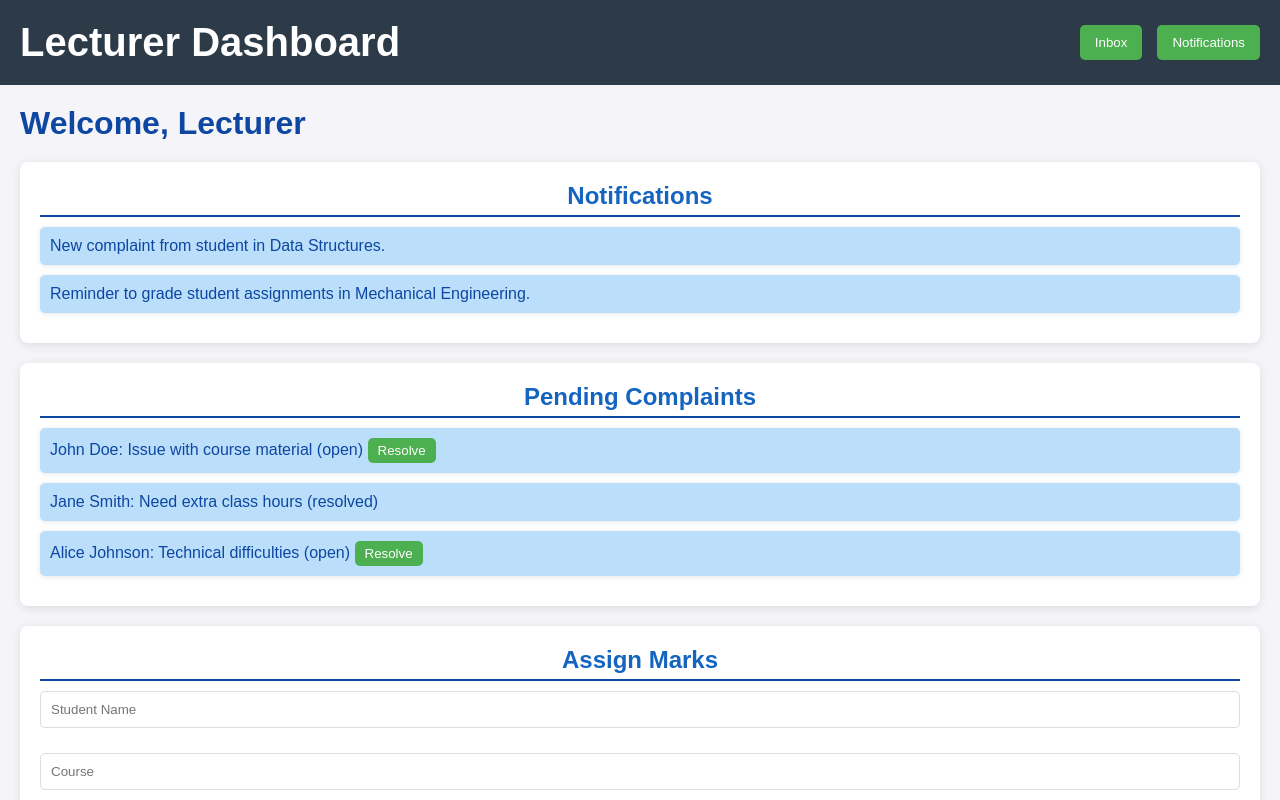
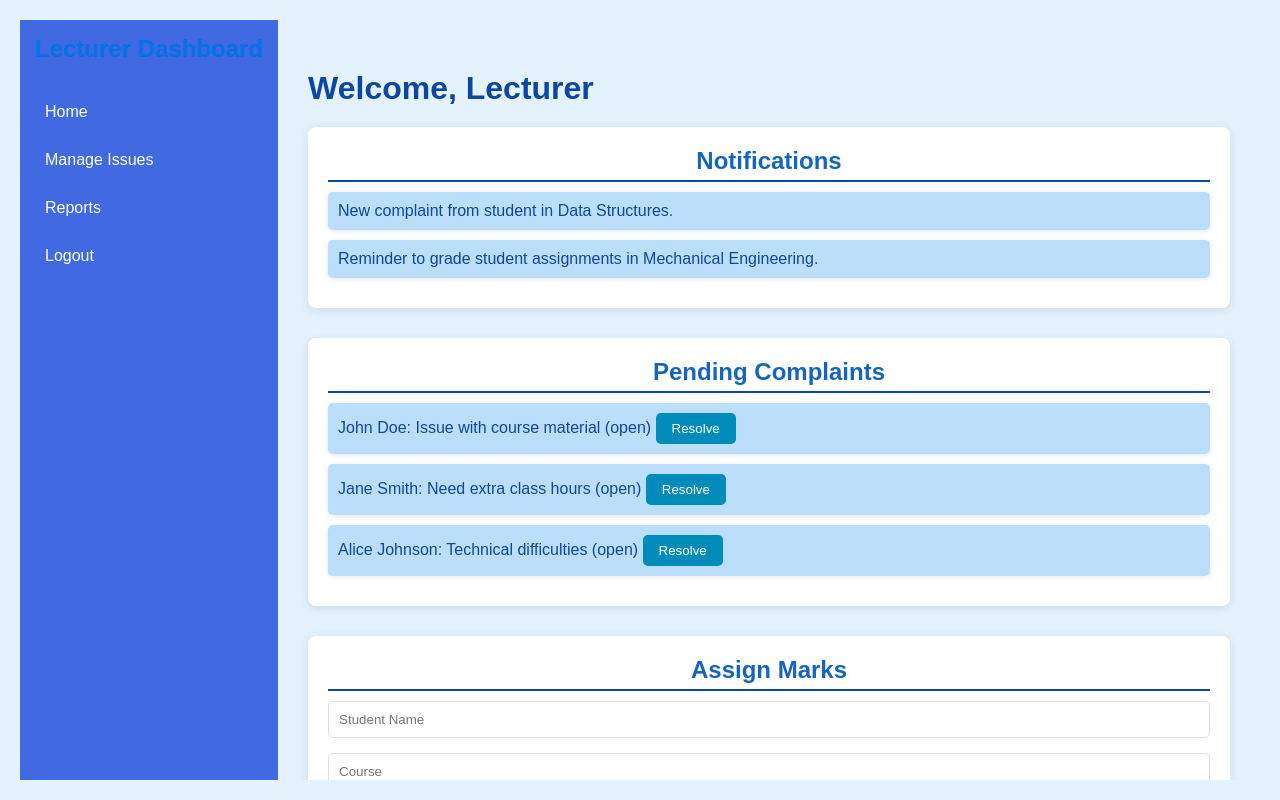
Before and after one commit to ArnoldPeterMukasa/AITS_GROUP_G, a React (Vite) app in the folder FRONTEND/: page /LecturerDashboard in a window 1280 px wide. Built offline with nearby package versions, Linux system fonts and the light colour scheme.

Commit message:
added a navbar in the lecturer dashboard

```diff
--- a/FRONTEND/src/components/LecturerDashboard.css
+++ b/FRONTEND/src/components/LecturerDashboard.css
@@ -1,76 +1,58 @@
+/* Basic Styles */
 .dashboard-container {
-    display: flex;
-    flex-direction: column;
-    height: 100vh;
+    font-family: Arial, sans-serif;
+    padding: 20px;
   }
 
-.dashboard-header {
-    background-color: #2d3b48;
+  .navbar {
+    display: flex;
+    flex-direction: column; /* Align items vertically */
+    align-items: flex-start;
+    background-color: royalblue; /* Royal Blue Background */
+    padding: 15px;
     color: white;
-    padding: 20px;
-    display: flex;
-    justify-content: space-between;
-    align-items: center;
   }
 
-.dashboard-header h1 {
-    margin: 0;
+  .navbar-title {
+    font-size: 24px;
+    margin-bottom: 20px; /* Space between title and buttons */
   }
 
-.header-actions {
-    display: flex;
-    gap: 15px;
+  .navbar-links {
+    list-style: none;
+    padding: 0;
   }
 
-.header-button {
-    padding: 10px 15px;
-    background-color: #4CAF50;
+  .navbar-links li {
+    margin: 10px 0; /* Space between navbar items */
+  }
+
+  .navbar-links button {
+    background-color: royalblue; /* Same color as navbar */
     color: white;
     border: none;
+    padding: 10px;
+    width: 200px;
+    text-align: left; /* Align text to the left */
     cursor: pointer;
+    font-size: 16px;
   }
 
-.header-button:hover {
-    background-color: #45a049;
+  .navbar-links button:hover {
+    background-color: #4169e1; /* Darker blue on hover */
   }
 
+  /* Content */
   .content {
-    flex: 1;
-    padding: 20px;
-    background-color: #f4f4f9;
+    margin-top: 20px;
   }
 
-.content h1 {
-    margin-top: 0;
+  h1, h2, h3 {
+    font-size: 22px;
   }
 
   .section {
-    margin-bottom: 20px;
-}
-
-section h2 {
-    margin-bottom: 10px;
-}
-
-form input {
-    margin-bottom: 10px;
-    padding: 10px;
-    width: 100%;
-    border: 1px solid #ddd;
-    border-radius: 5px;
-}
-
-form button {
-    padding: 10px 15px;
-    background-color: #4CAF50;
-    color: white;
-    border: none;
-    cursor: pointer;
-    border-radius: 5px;
-}
-
-form button:hover {
-    background-color: #45a049;
+    margin-bottom: 30px;
   }
 
   ul {
@@ -79,36 +61,48 @@ ul {
   }
 
   ul li {
-    padding: 8px;
-    background-color: #fff;
-    margin-bottom: 10px;
-    border-radius: 5px;
-    box-shadow: 0 2px 4px rgba(0, 0, 0, 0.1);
+    margin: 10px 0;
   }
 
-ul li button {
-    background-color: #4CAF50;
+  button {
+    background-color: #008CBA;
     color: white;
+    padding: 8px 16px;
     border: none;
-    padding: 5px 10px;
     cursor: pointer;
   }
 
-ul li button:hover {
-    background-color: #45a049;
+  button:hover {
+    background-color: #007B9A;
   }
 
   /* Responsive Design */
   @media (max-width: 768px) {
-    .content {
-        padding: 15px;
+    .navbar {
+      flex-direction: column;
+      align-items: flex-start;
     }
 
-    form input {
+    .navbar-links {
+      flex-direction: column;
+      gap: 10px;
+    }
+
+    .navbar-links button {
       width: 100%;
     }
 
-    .header-actions {
-        display: none;
+    .content {
+      margin-top: 15px;
+    }
+
+    h1, h2, h3 {
+      font-size: 20px;
+    }
+
+    input[type="text"], input[type="number"] {
+      width: 100%;
+      padding: 10px;
+      margin: 5px 0;
     }
   }
--- a/FRONTEND/src/components/LecturerDashboard.jsx
+++ b/FRONTEND/src/components/LecturerDashboard.jsx
@@ -1,9 +1,10 @@
 import React, { useState, useEffect } from "react";
-import { useLocation } from "react-router-dom";
+import { useLocation, useNavigate } from "react-router-dom";
 import "./LecturerDashboard.css";
 
 function LecturerDashboard() {
   const location = useLocation();
+  const navigate = useNavigate();
   const { user } = location.state || {};
 
   const [complaints, setComplaints] = useState([]);
@@ -17,7 +18,7 @@ function LecturerDashboard() {
     // Simulating fetching complaints data and marks assigned
     setComplaints([
       { id: 1, student: "John Doe", complaint: "Issue with course material", status: "open" },
-            { id: 2, student: "Jane Smith", complaint: "Need extra class hours", status: "resolved" },
+      { id: 2, student: "Jane Smith", complaint: "Need extra class hours", status: "open" },
       { id: 3, student: "Alice Johnson", complaint: "Technical difficulties", status: "open" },
     ]);
 
@@ -29,10 +30,12 @@ function LecturerDashboard() {
 
   const handleResolveComplaint = (complaintId) => {
     setComplaints((prevComplaints) =>
-            prevComplaints.map((complaint) =>
-                complaint.id === complaintId ? { ...complaint, status: "resolved" } : complaint
-            )
+      prevComplaints.filter((complaint) => complaint.id !== complaintId) // Remove the resolved complaint
     );
+    setNotifications((prevNotifications) => [
+      ...prevNotifications,
+      `Complaint by student ${complaintId} has been resolved.`,
+    ]);
   };
 
   const handleAssignMarks = (studentName, course, marks) => {
@@ -40,17 +43,27 @@ function LecturerDashboard() {
       ...prevMarks,
       { student: studentName, course, marks: parseInt(marks) },
     ]);
+    setNotifications((prevNotifications) => [
+      ...prevNotifications,
+      `Marks assigned to ${studentName} in ${course}.`,
+    ]);
+  };
+
+  const handleLogout = () => {
+    navigate("/login"); // Navigate to the login page when logged out
   };
 
   return (
     <div className="dashboard-container">
-            {/* Header Section */}
-            <nav className="dashboard-header">
-                <h1>Lecturer Dashboard</h1>
-                <div className="header-actions">
-                    <button className="header-button">Inbox</button>
-                    <button className="header-button">Notifications</button>
-                </div>
+      {/* Navbar Section */}
+      <nav className="navbar">
+        <h2 className="navbar-title">Lecturer Dashboard</h2>
+        <ul className="navbar-links">
+          <li><button onClick={() => navigate("/home")}>Home</button></li>
+          <li><button onClick={() => navigate("/manage-issues")}>Manage Issues</button></li>
+          <li><button onClick={() => navigate("/reports")}>Reports</button></li>
+          <li><button onClick={handleLogout}>Logout</button></li>
+        </ul>
       </nav>
 
       {/* Content Section */}
--- a/FRONTEND/src/main.jsx
+++ b/FRONTEND/src/main.jsx
@@ -10,6 +10,7 @@ import Register from './components/Register.jsx';
 import StudentDashboard from './components/StudentDashboard.jsx';
 import AcademicRegistrarDashboard from './components/AcademicRegistrarDashboard.jsx';
 import LecturerDashboard from './components/LecturerDashboard.jsx';
+
 const root=ReactDOM.createRoot(document.getElementById('root'));root.render(
   <React.StrictMode>
     <Router>
```
Lines whose indentation alone changed are shown as unchanged.
